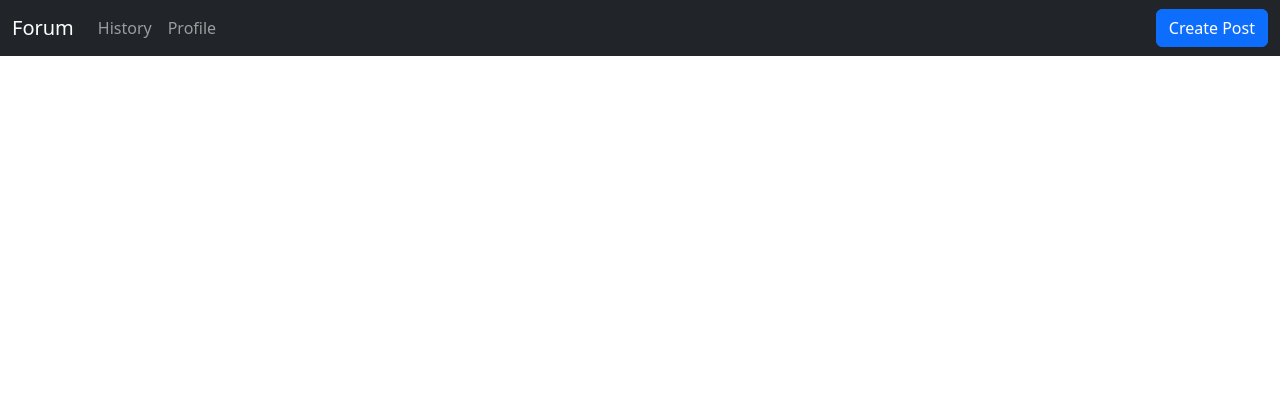
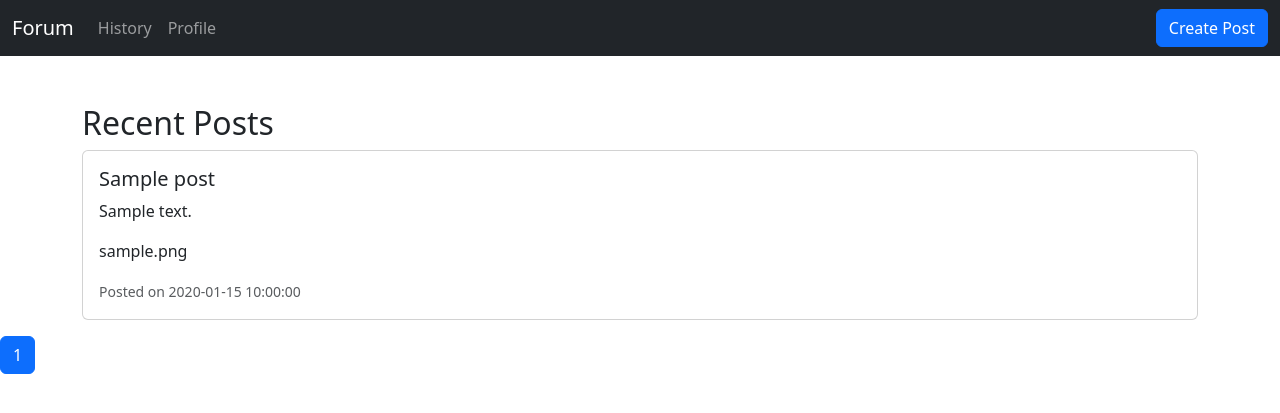
Before and after one commit to johndoniego/school-forum, a PHP site: page /forum.php in a window 1280 px wide. Shown: the top 413 px of the page. Run offline with PHP 8.4, Linux system fonts and the light colour scheme; tables that the repository leaves empty hold one stand-in row (values such as "Sample post"); some libraries are stand-ins or nearby versions.

Commit message:
fixed forum,php

```diff
--- a/forum.php
+++ b/forum.php
@@ -72,3 +72,51 @@ $totalPages = ceil($totalPosts / $perPage);
         <h5 class="modal-title" id="createPostModalLabel">Create New Post</h5>
         <button type="button" class="btn-close" data-bs-dismiss="modal" aria-label="Close"></button>
       </div>
+      <div class="modal-body">
+        <form action="create_post.php" method="POST" enctype="multipart/form-data">
+          <div class="mb-3">
+            <label for="postTitle" class="form-label">Title</label>
+            <input type="text" class="form-control" id="postTitle" name="title" required>
+          </div>
+          <div class="mb-3">
+            <label for="mytextarea" class="form-label">Content</label>
+            <textarea id="mytextarea" name="mytextarea" class="form-control"></textarea>
+          </div>
+          <div class="mb-3">
+            <label for="postImage" class="form-label">Add Image</label>
+            <input type="file" class="form-control" id="postImage" name="image">
+          </div>
+          <button type="submit" class="btn btn-primary" id="submit">Submit</button>
+        </form>
+      </div>
+      <div class="modal-footer">
+        <button type="button" class="btn btn-secondary" data-bs-dismiss="modal">Close</button>
+      </div>
+    </div>
+  </div>
+</div>
+
+<div class="container mt-5">
+    <h2>Recent Posts</h2>
+    <?php foreach ($recentPosts as $post): ?>
+        <div class="card mb-3">
+            <div class="card-body">
+                <h5 class="card-title"><?= htmlspecialchars($post['Title'] ?? 'No Title') ?></h5>
+                <p class="card-text"><?= htmlspecialchars($post['Content'] ?? 'No Content') ?></p>
+                <p class="card-text"><?= htmlspecialchars($post['ImagePath'] ?? '') ?></p>
+                <p class="card-text"><small class="text-muted">Posted on <?= $post['CreationDate'] ?? 'Unknown Date' ?></small></p>
+            </div>
+        </div>
+    <?php endforeach; ?>
+</div>
+
+<nav aria-label="Page navigation example">
+  <ul class="pagination">
+    <?php for($i = 1; $i <= $totalPages; $i++): ?>
+      <li class="page-item <?php echo $i == $page ? 'active' : ''; ?>"><a class="page-link" href="?page=<?php echo $i; ?>"><?php echo $i; ?></a></li>
+    <?php endfor; ?>
+  </ul>
+</nav>
+
+</body>
+</html>
```
Also changed, not shown: commons/header.php (added, +19 -0 lines).
